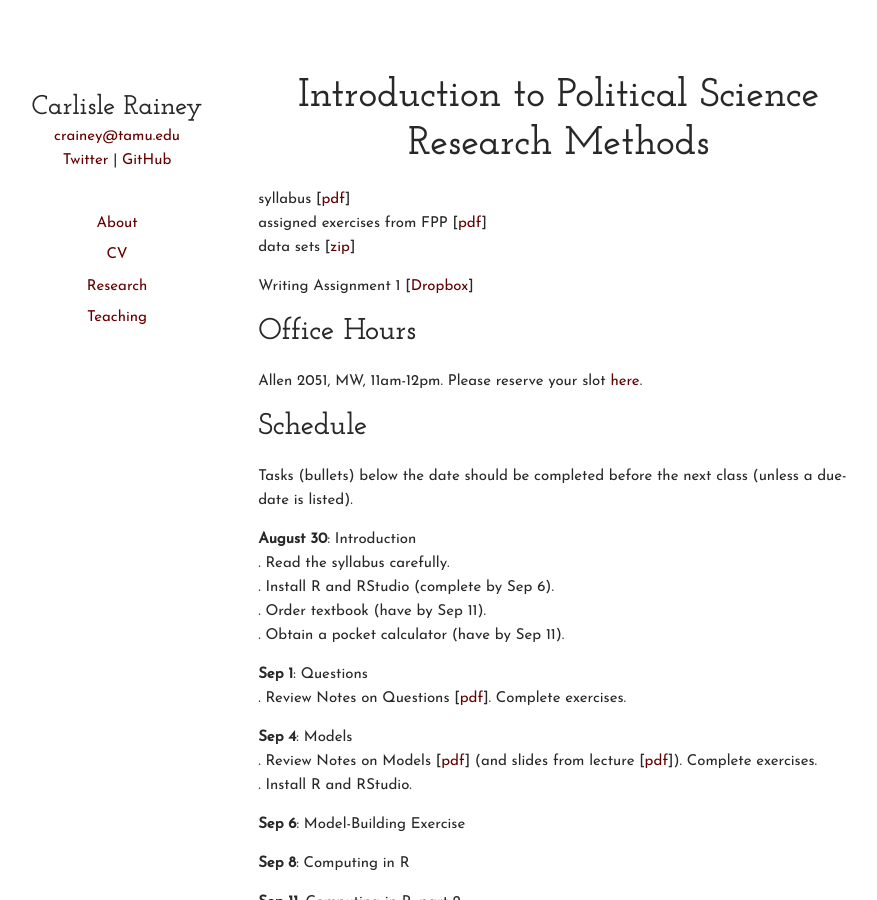
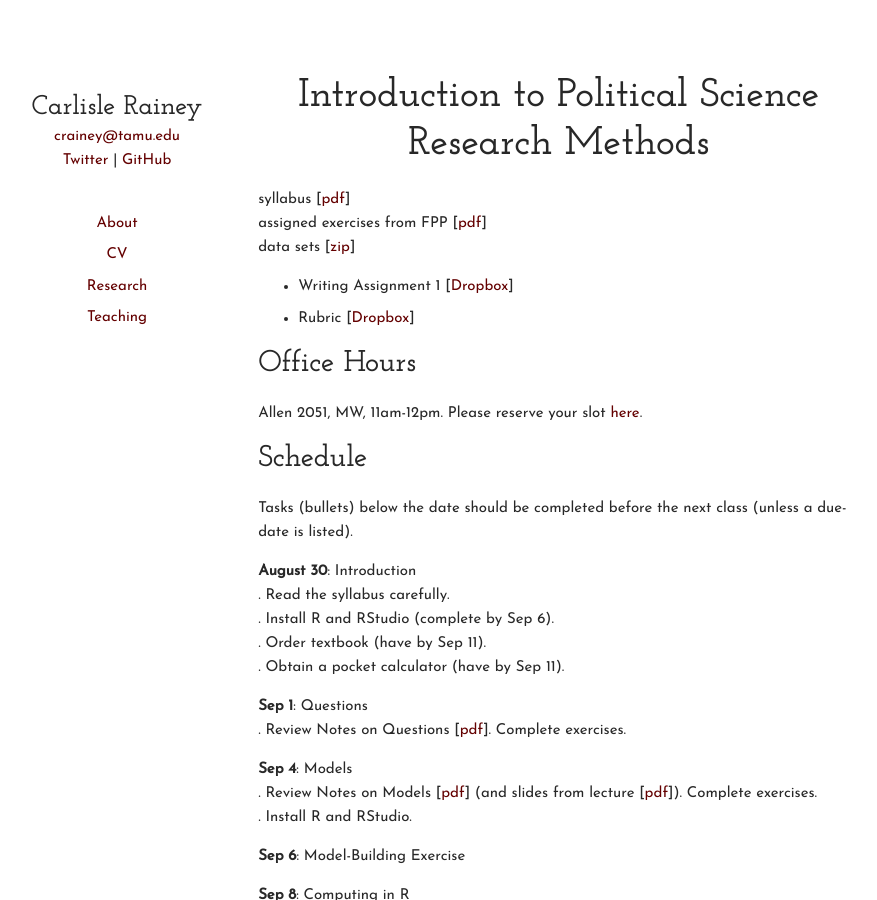
Before and after one commit to carlislerainey/carlislerainey.github.io, a Jekyll site: the page built from teaching/pols-209/index.md, in a window 1280 px wide and 900 px high. Shown: the whole window, without its empty margins (204-1081 px from the left). Built offline with Jekyll 4.4.1, drawn with Linux system fonts in a browser that asks for light colours.

Commit message:
update 209

```diff
--- a/teaching/pols-209/index.md
+++ b/teaching/pols-209/index.md
@@ -9,7 +9,8 @@
 assigned exercises from FPP [[pdf](files/fpp-exercises.pdf)]
 data sets [[zip](data/data.zip)]
 
-Writing Assignment 1 [[Dropbox](https://www.dropbox.com/s/jfq0quuzklroesq/writing-assignment-1.docx?dl=0)]
+- Writing Assignment 1 [[Dropbox](https://www.dropbox.com/s/jfq0quuzklroesq/writing-assignment-1.docx?dl=0)]
+- Rubric [[Dropbox](https://www.dropbox.com/s/zkz7nv7jt0dkquf/Rubric-Writing%20Assignment%201.pdf?dl=0)]
 
 
 ## Office Hours
```
